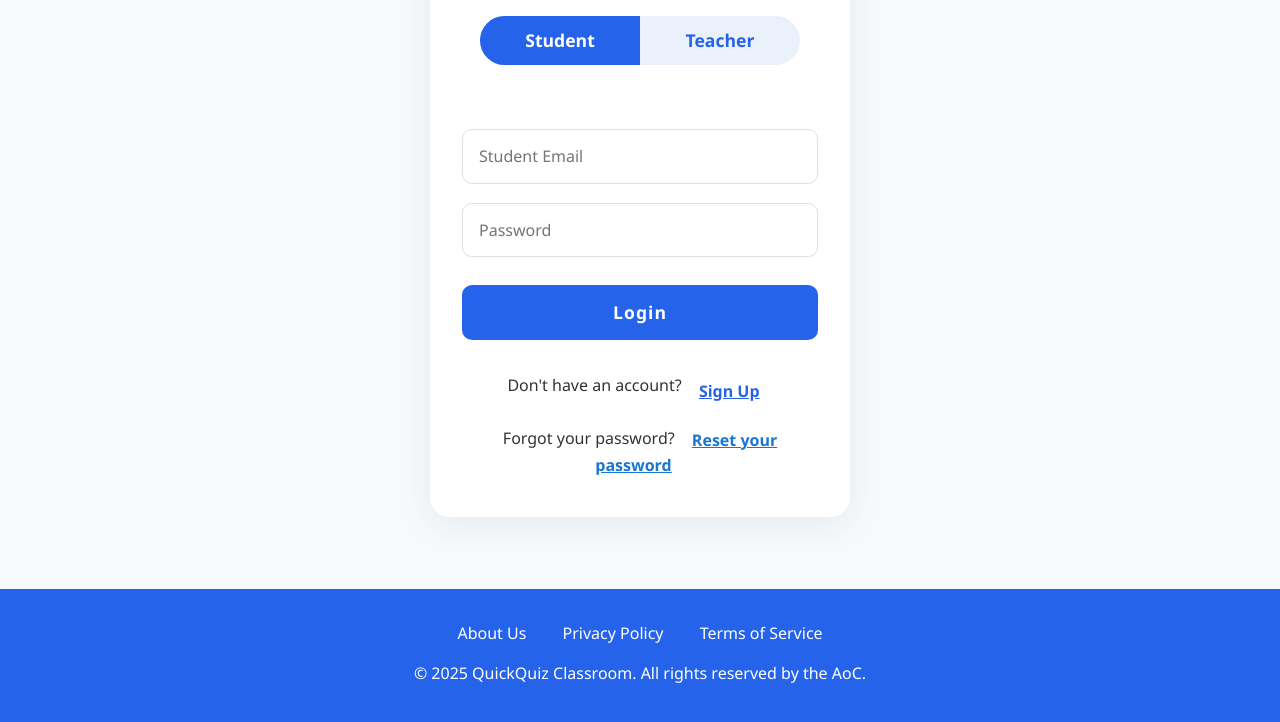
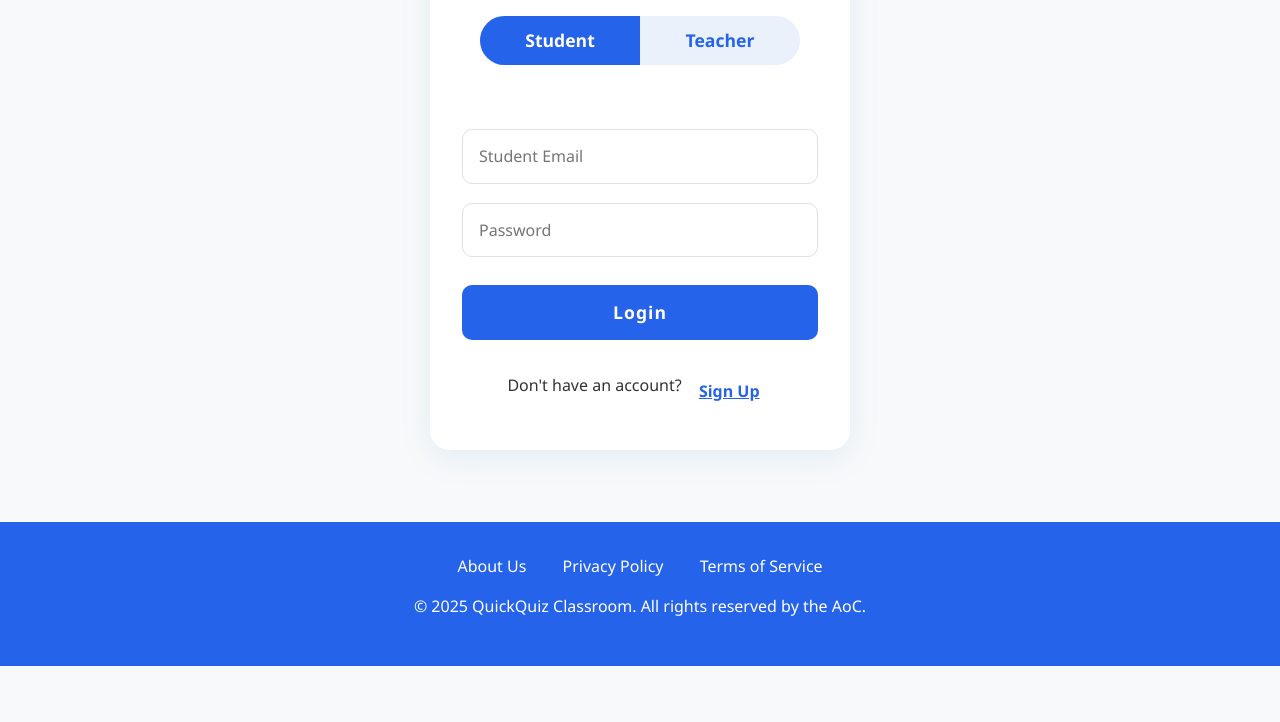
Before and after one commit to WebDeveloper2552/Quick-Quiz-, a plain HTML site: page login.html in a window 1280 px wide. Shown: the part 218-940 px from the top of the page. After the commit the page ends 884 px from the top, so only its background shows below. Drawn offline with nearby package versions, Linux system fonts and the light colour scheme.

Commit message:
Update login.html

```diff
--- a/login.html
+++ b/login.html
@@ -342,10 +342,6 @@
                 </form>
                 <div class="info-item">
                     <p>Don't have an account? <a href="signup.html" class="btn">Sign Up</a></p>
-                    <p>
-                        Forgot your password?
-                        <a href="reset_password.html" class="btn" style="color:#1976d2;text-decoration:underline;font-weight:600;display:inline;">Reset your password</a>
-                    </p>
                 </div>
             </div>
             <div class="form-container hidden" id="teacher-login">
```
